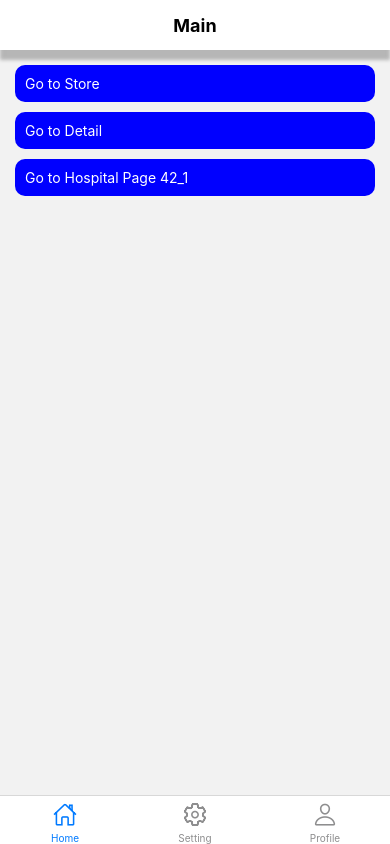
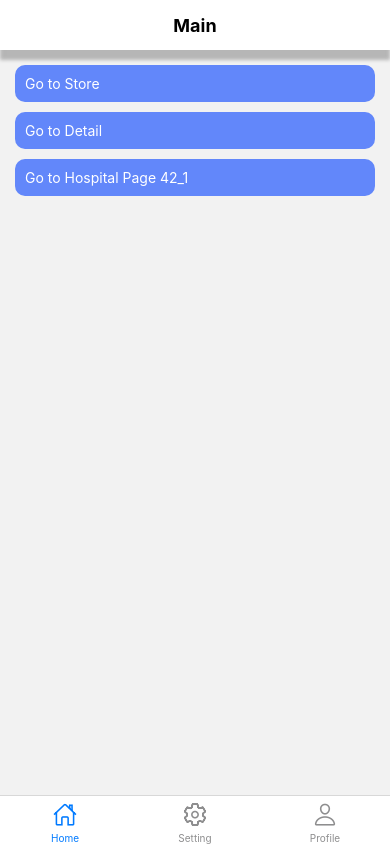
Before and after one commit to noname181/wellshare, a React Native app: screen /Home in a window 390 px wide. Built offline with nearby package versions, Linux system fonts and the light colour scheme.

Commit message:
Update Main.js

```diff
--- a/src/screens/Main.js
+++ b/src/screens/Main.js
@@ -26,7 +26,7 @@ function Main({ navigation }) {
 
                 onPress={() => navigation.navigate('Hospital_42_1')}
                 style={styles.button}
-                >
+            >
                 <Text style={styles.text}>Go to Hospital Page 42_1</Text>
             </TouchableOpacity>
         </Screen>
@@ -35,13 +35,13 @@ function Main({ navigation }) {
 
 const styles = StyleSheet.create({
     button: {
-        backgroundColor: 'blue',
+        backgroundColor: '#6287fa',
         marginBottom: 10,
         padding: 10,
         borderRadius: 10
     },
     text: {
-        color: "white"
+        color: "#fff"
     }
 })
 export default Main
```
